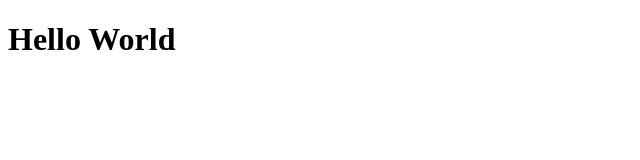
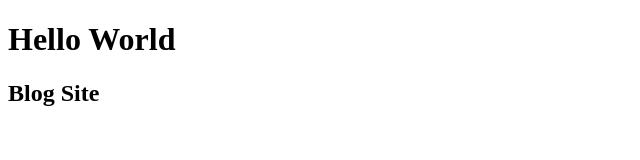
Before and after one commit to fredlgreeniii/My-Blog-Website-Assingment, a plain HTML site: page index.html in a window 1280 px wide. Shown: the whole page, without its empty margins (0-640 px from the left). Drawn offline with Linux system fonts and the light colour scheme.

Commit message:
Update index.html

```diff
--- a/index.html
+++ b/index.html
@@ -7,6 +7,7 @@
 </head>
 <body>
     <h1>Hello World</h1>
+    <h2>Blog Site</h2>
 
 </body>
 </html>
```
